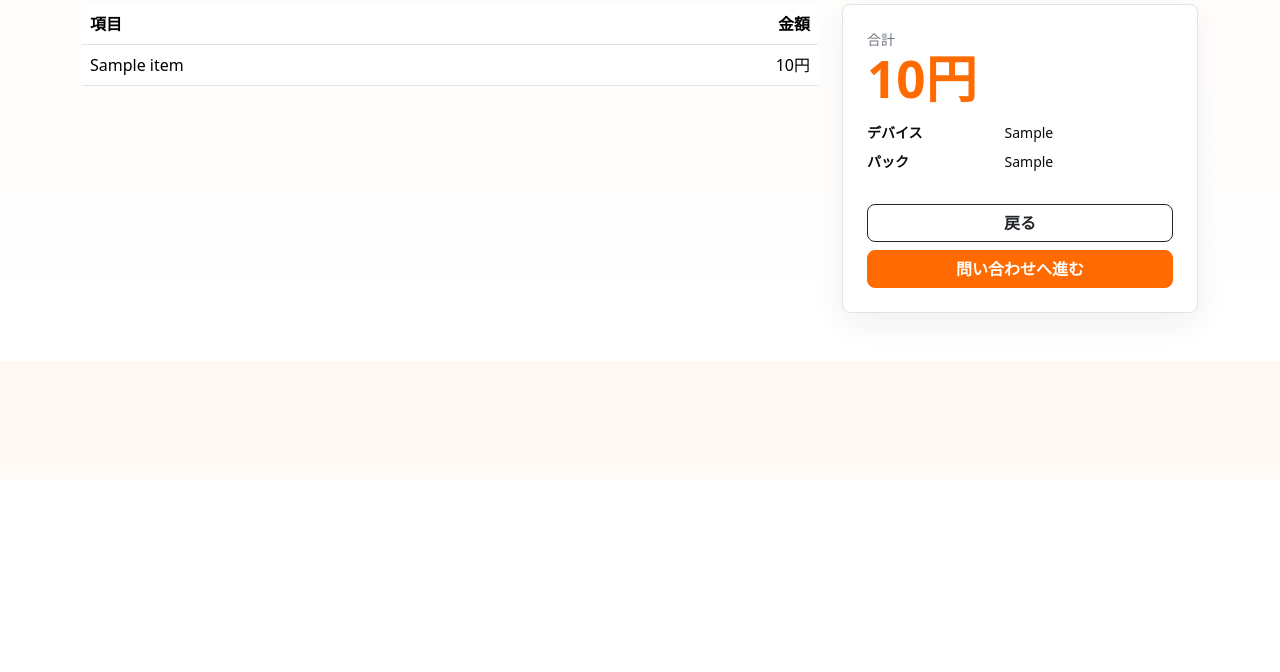
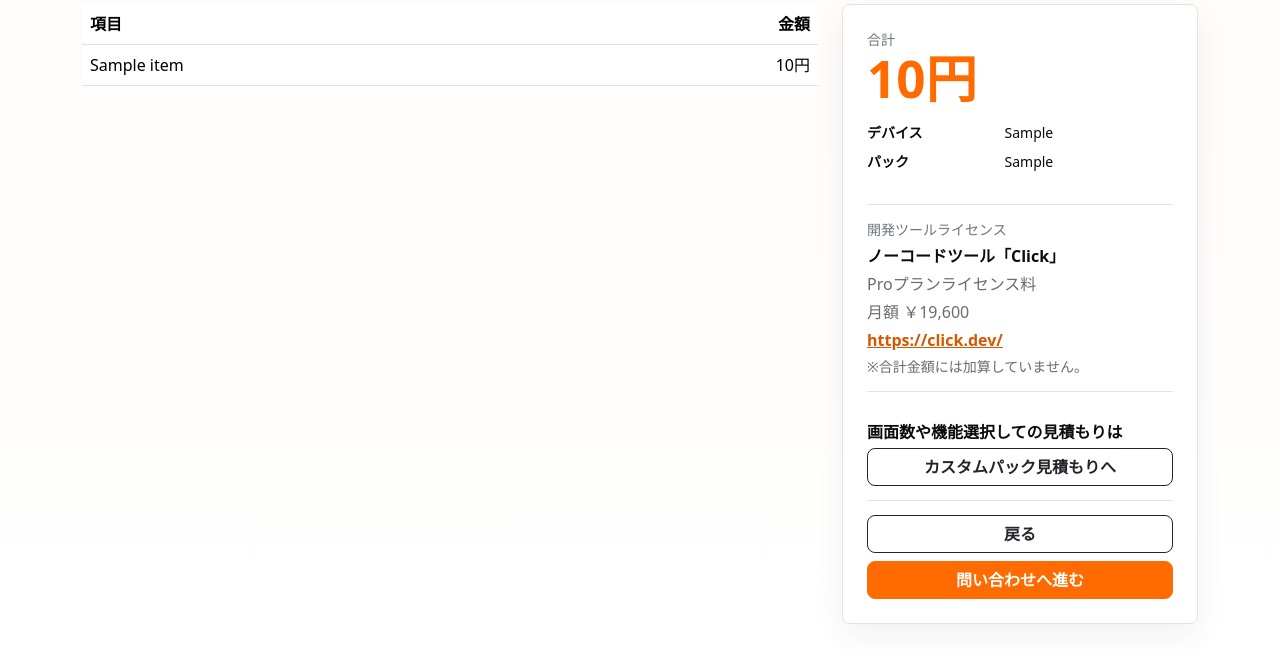
Before and after one commit to evoltechhdcsystem-source/gyomu-app-kobo-estimate, a Flask app: page /estimate/1 in a window 1280 px wide. Shown: the part 321-993 px from the top of the page. Before the commit the page ends 739 px from the top, so only its background shows below. Run offline with Flask 3, Linux system fonts and the light colour scheme; tables that the repository leaves empty hold one stand-in row (values such as "Sample post"); some libraries are stand-ins or nearby versions.

Commit message:
update:
見積もり画面
機能追加画面

```diff
--- a/routes/main.py
+++ b/routes/main.py
@@ -35,6 +35,20 @@ FEATURE_DESCRIPTIONS = {
     "ストア申請代行": "アプリ公開に必要な申請作業を代行します。",
     "操作マニュアル": "利用者向けの操作説明書を作成します。",
     "ユーザーログイン": "利用者ごとにログインして使えるようにします。",
+}
+FEATURE_ICON_TYPES = {
+    "データ登録": "add",
+    "データ編集": "edit",
+    "データ検索": "search",
+    "データ削除": "delete",
+    "メール送信": "mail",
+    "マスターテーブル": "table",
+    "kintone連携": "link",
+    "決済機能": "payment",
+    "AI API連携": "ai",
+    "ストア申請代行": "store",
+    "操作マニュアル": "manual",
+    "ユーザーログイン": "login",
 }
 
 
@@ -124,6 +138,11 @@ def _save_estimate_and_redirect(flow: dict):
     return redirect(url_for("main.estimate_result", estimate_id=estimate.id))
 
 
+def _current_or_estimate_device(estimate: Estimate) -> str:
+    flow = session.get("estimate_flow") or {}
+    return flow.get("device_type") or estimate.device_type
+
+
 @main_bp.get("/")
 def index():
     return render_template("index.html")
@@ -197,6 +216,7 @@ def custom_estimate():
             "custom_estimate.html",
             feature_prices=FEATURE_PRICES,
             feature_descriptions=FEATURE_DESCRIPTIONS,
+            feature_icon_types=FEATURE_ICON_TYPES,
             device_prices=DEVICE_PRICES,
             flow=flow,
             estimate_status=_estimate_status("custom", flow),
@@ -209,6 +229,7 @@ def custom_estimate():
             "custom_estimate.html",
             feature_prices=FEATURE_PRICES,
             feature_descriptions=FEATURE_DESCRIPTIONS,
+            feature_icon_types=FEATURE_ICON_TYPES,
             device_prices=DEVICE_PRICES,
             flow=flow,
             estimate_status=_estimate_status("custom", flow),
@@ -236,6 +257,16 @@ def estimate_result(estimate_id: int):
         estimate_status=_estimate_status("result", flow, estimate),
         back_url=url_for(back_endpoint),
     )
+
+
+@main_bp.post("/estimate/<int:estimate_id>/custom")
+def start_custom_from_estimate(estimate_id: int):
+    estimate = Estimate.query.get_or_404(estimate_id)
+    session["estimate_flow"] = {
+        "device_type": _current_or_estimate_device(estimate),
+        "package_type": "カスタムパック",
+    }
+    return redirect(url_for("main.custom_estimate"))
 
 
 @main_bp.route("/inquiry/<int:estimate_id>", methods=["GET", "POST"])
--- a/static/css/style.css
+++ b/static/css/style.css
@@ -404,6 +591,38 @@ body {
   line-height: 1;
   background: var(--brand);
   border-radius: 50%;
+}
+
+.license-note,
+.custom-estimate-cta {
+  display: grid;
+  gap: 4px;
+  padding: 14px 0;
+  margin-bottom: 14px;
+  border-top: 1px solid var(--line);
+  border-bottom: 1px solid var(--line);
+}
+
+.license-note strong,
+.custom-estimate-cta p {
+  margin: 0;
+  color: var(--ink);
+  font-weight: 800;
+}
+
+.license-note span,
+.license-note small {
+  color: var(--muted);
+}
+
+.license-note a {
+  color: var(--brand-dark);
+  font-weight: 800;
+  overflow-wrap: anywhere;
+}
+
+.custom-estimate-cta {
+  border-top: 0;
 }
 
 .custom-screens {
--- a/templates/custom_estimate.html
+++ b/templates/custom_estimate.html
@@ -28,6 +28,7 @@
         {% for name, price in feature_prices.items() %}
           <label class="feature-row">
             <input class="form-check-input" type="checkbox" name="features" value="{{ name }}" data-price="{{ price }}" {% if name in flow.features|default([]) %}checked{% endif %}>
+            <span class="feature-point-icon icon-{{ feature_icon_types.get(name, 'default') }}" aria-hidden="true"></span>
             <span class="feature-copy">
               <strong class="feature-name">{{ name }}</strong>
               <small><span class="help-icon" aria-hidden="true">?</span>{{ feature_descriptions.get(name, "この機能を追加できます。") }}</small>
--- a/templates/estimate_result.html
+++ b/templates/estimate_result.html
@@ -37,6 +37,23 @@
           <dt class="col-5">デバイス</dt><dd class="col-7">{{ estimate.device_type }}</dd>
           <dt class="col-5">パック</dt><dd class="col-7">{{ estimate.package_type }}</dd>
         </dl>
+        <div class="license-note">
+          <div class="small text-secondary">開発ツールライセンス</div>
+          <strong>ノーコードツール「Click」</strong>
+          <span>Proプランライセンス料</span>
+          <span>月額 ￥19,600</span>
+          <a href="https://click.dev/" target="_blank" rel="noopener">https://click.dev/</a>
+          <small>※合計金額には加算していません。</small>
+        </div>
+        {% if estimate.package_type != "カスタムパック" %}
+          <div class="custom-estimate-cta">
+            <p>画面数や機能選択しての見積もりは</p>
+            <form method="post" action="{{ url_for('main.start_custom_from_estimate', estimate_id=estimate.id) }}">
+              <input type="hidden" name="csrf_token" value="{{ csrf_token() }}">
+              <button class="btn btn-outline-dark w-100" type="submit">カスタムパック見積もりへ</button>
+            </form>
+          </div>
+        {% endif %}
         <div class="d-grid gap-2">
           <a class="btn btn-outline-dark" href="{{ back_url }}">戻る</a>
           <a class="btn btn-primary" href="{{ url_for('main.inquiry', estimate_id=estimate.id) }}">問い合わせへ進む</a>
```
Also changed, not shown: other parts of static/css/style.css (+215 -1 lines), instance/estimate_app.db.
